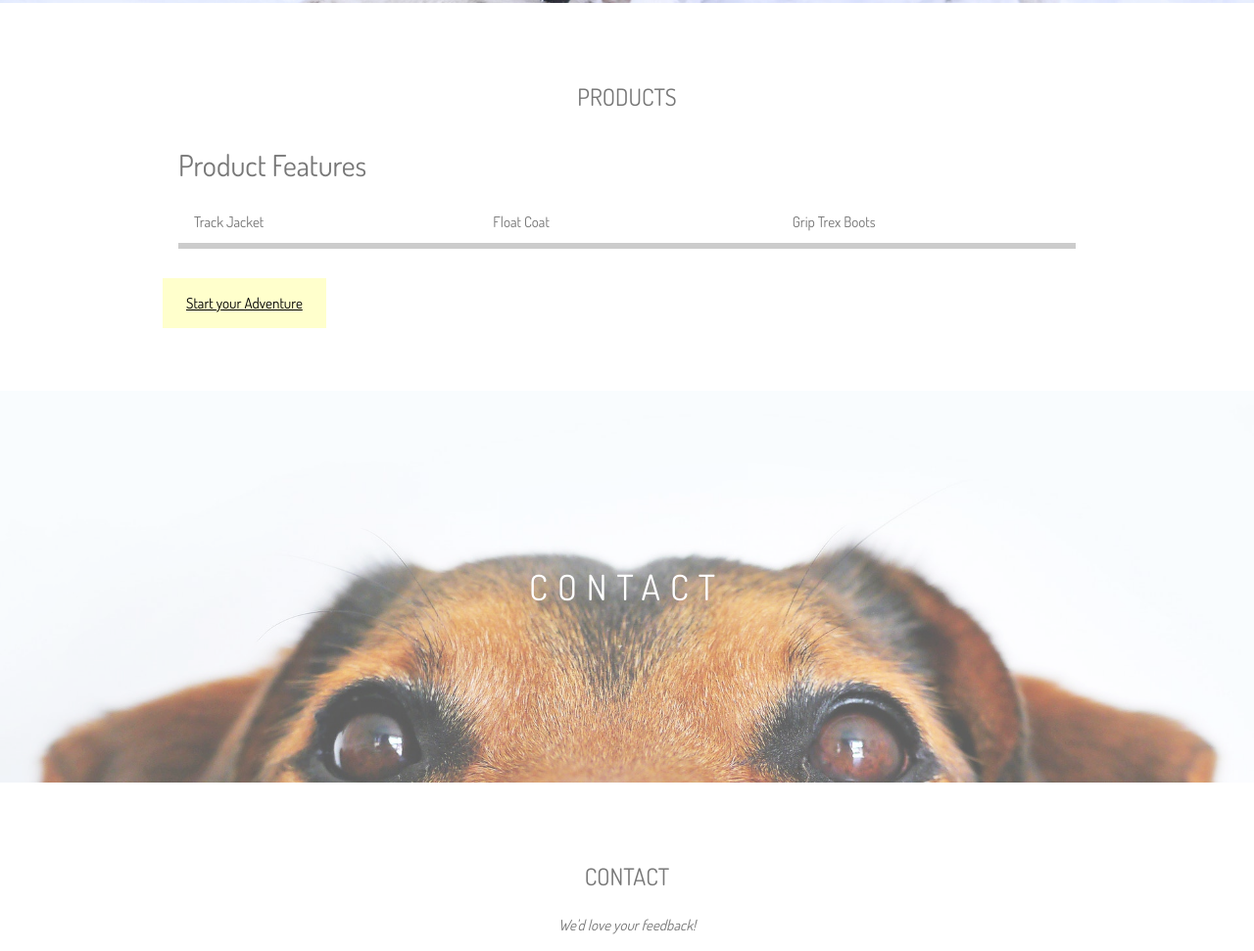
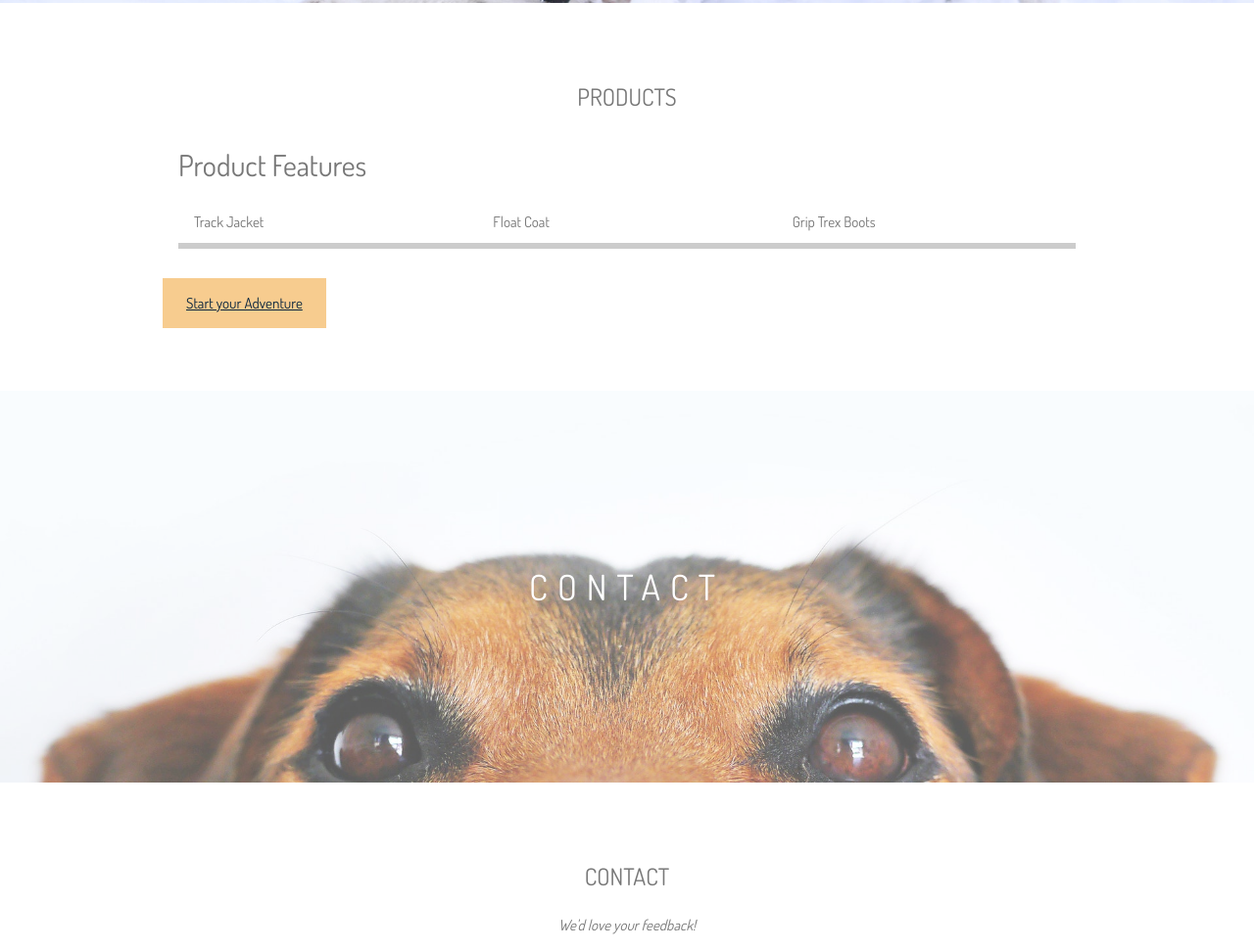
Before and after one commit to ashley-emma/4-product-bourgeois, a plain HTML site: page index.html in a window 1280 px wide. Shown: the part 2695-3666 px from the top of the page at 98% size. Drawn offline with nearby package versions, Linux system fonts and the light colour scheme.

Commit message:
Update index.html

```diff
--- a/index.html
+++ b/index.html
@@ -208,7 +208,7 @@
                     </div>
                 </div>
 
-                <button class="w3-button w3-padding-large w3-pale-yellow" style="margin-top:30px"><a href="https://ruffwear.com/" target="_blank">Start your Adventure</a></button>
+                <button class="w3-button w3-padding-large w3-theme-l2" style="margin-top:30px"><a href="https://ruffwear.com/" target="_blank">Start your Adventure</a></button>
             </div>
         </div>
 
```
